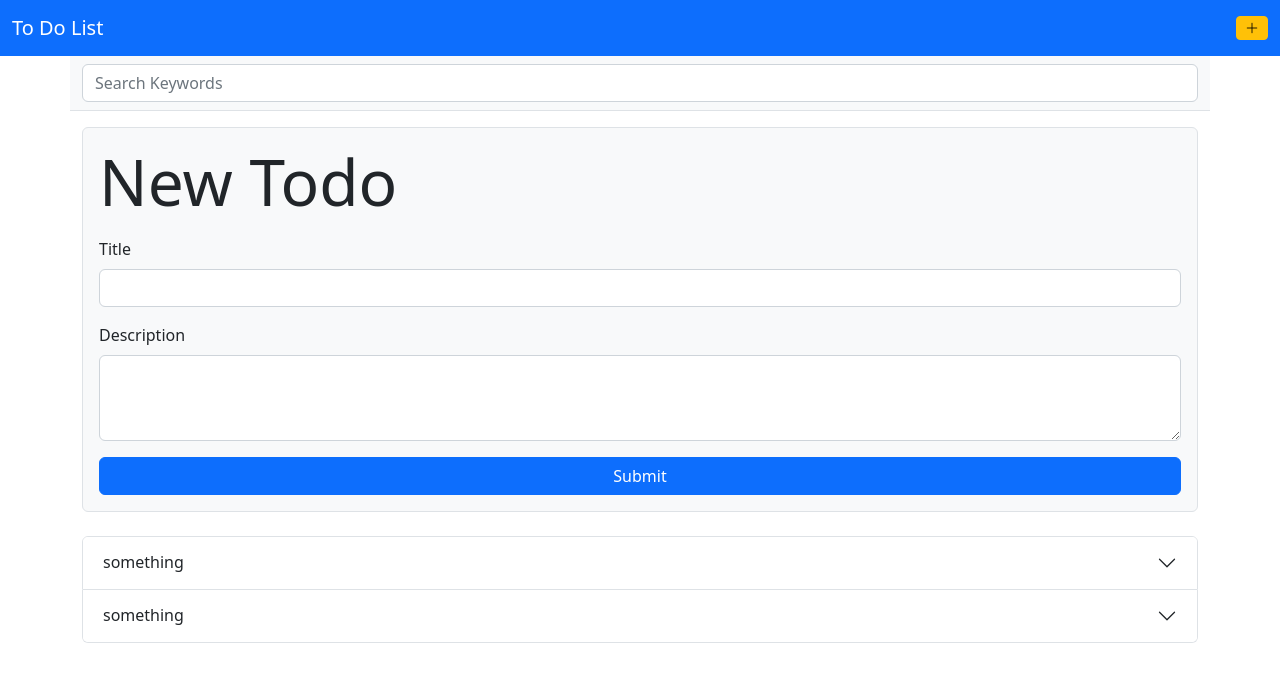
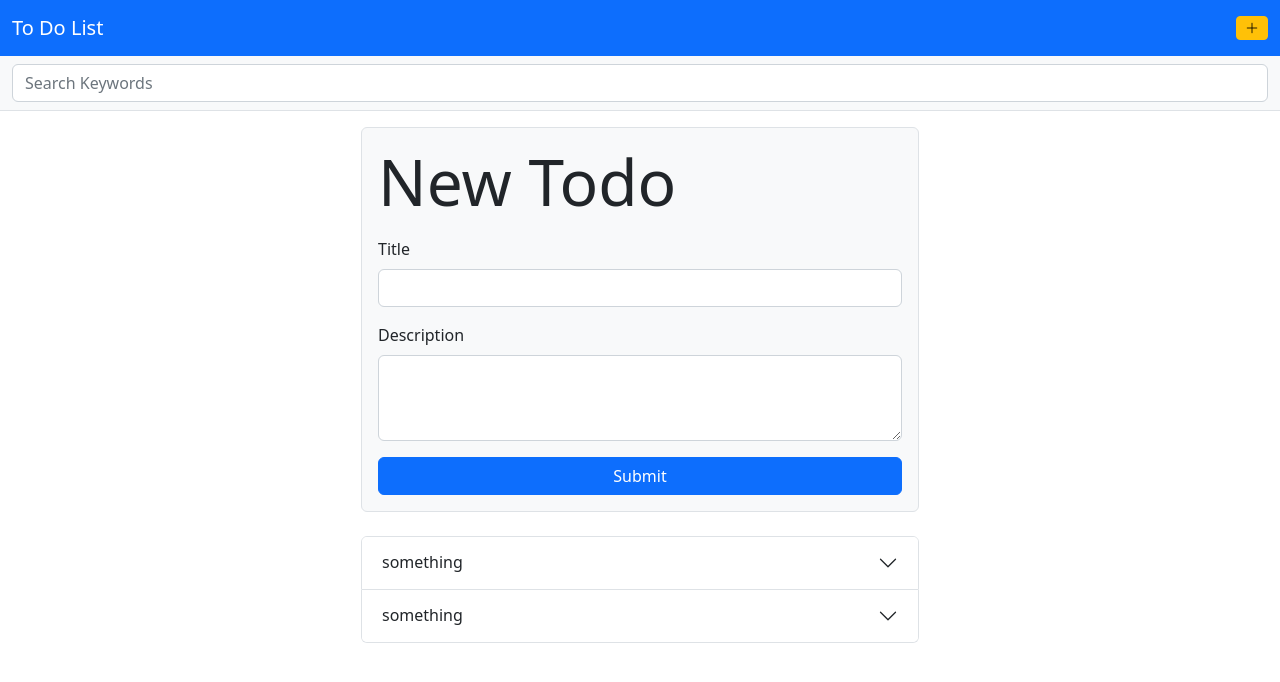
Before and after one commit to sonill/react-todo-app, a React (Create React App) app: page / in a window 1280 px wide. Shown: the top 682 px of the page. Built offline with nearby package versions, Linux system fonts and the light colour scheme.

Commit message:
3 files modified

```diff
--- a/src/customComponents/Header.js
+++ b/src/customComponents/Header.js
@@ -21,7 +21,7 @@ export default function Header() {
 
       <form
         role="search"
-        className="container mb-3 border-bottom py-2 bg-light"
+        className="container-fluid mb-3 border-bottom py-2 bg-light"
       >
         <input
           type="text"
--- a/src/customComponents/NewTodo.js
+++ b/src/customComponents/NewTodo.js
@@ -5,6 +5,7 @@ export default function NewTodo({ todo }) {
 
   return (
     <form class="container mb-4" onSubmit={addNewTodo}>
+      <div className="col-lg-6 mx-auto">
         <div className="rounded bg-light p-3 border">
           <p className="display-3 mt-0">New Todo</p>
           <div class="mb-3">
@@ -26,6 +27,7 @@ export default function NewTodo({ todo }) {
             </button>
           </div>
         </div>
+      </div>
     </form>
   );
 }
--- a/src/customComponents/Todos.js
+++ b/src/customComponents/Todos.js
@@ -4,10 +4,12 @@ import Todo from './Todo.js';
 export default function Todos({ todos }) {
   return (
     <div className="container">
-      <div class="accordion ">
-        {todos.map((todo) => (
-          <Todo todo={todo} />
-        ))}
+      <div className="col-lg-6 mx-auto">
+        <div class="accordion ">
+          {todos.map((todo) => (
+            <Todo todo={todo} />
+          ))}
+        </div>
       </div>
     </div>
   );
```
Lines whose indentation alone changed are shown as unchanged.
